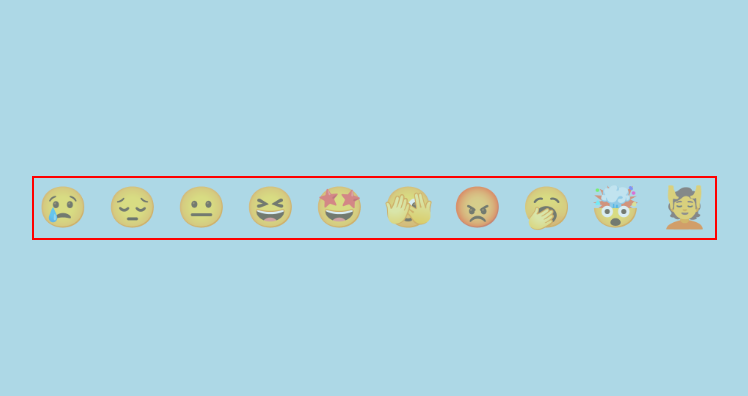
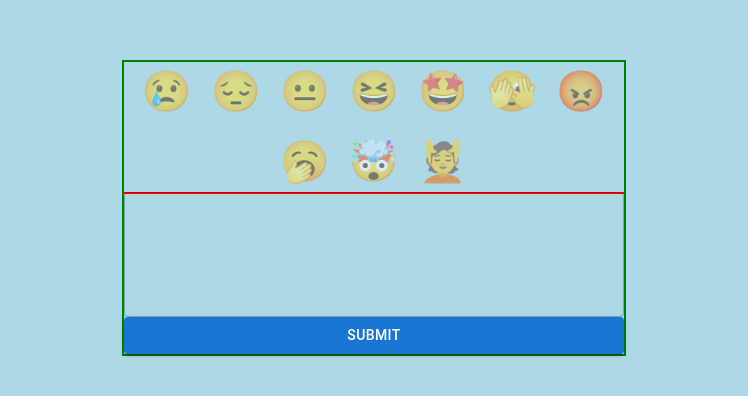
Before and after one commit to FiorenNathasia/kumo-frontend, a React (Vite) app: page /mood in a window 1280 px wide. Shown: the part 192-588 px from the top of the page, without its empty margins (266-1014 px from the left). Built offline with nearby package versions, Linux system fonts and the light colour scheme; sample sign-in values are in the browser's storage.

Commit message:
Add submit entry

```diff
--- a/src/pages/Moodpage.jsx
+++ b/src/pages/Moodpage.jsx
@@ -1,4 +1,5 @@
 import { useState } from "react";
+import { useNavigate } from "react-router-dom";
 import axios from "axios";
 import { Box, Link, Typography, TextField, Stack, Button } from "@mui/material";
 import MoodSelector from "../components/MoodSelector/MoodSelector";
@@ -8,6 +9,7 @@ function Moodpage() {
   const [journal, setJournal] = useState("");
   const [isSaving, setIsSaving] = useState(false);
   const [error, setError] = useState(null);
+  const navigate = useNavigate();
 
   const handleJournal = (newJournal) => {
     setJournal(newJournal);
@@ -17,18 +19,19 @@ function Moodpage() {
     setIsSaving(true);
     const token = localStorage.getItem("accessToken");
     const entry = {
-      selectedMoods,
-      journal,
+      text: journal,
+      moods: selectedMoods,
     };
     try {
       const { data } = await axios.post(
-        `${import.meta.env / VITE_API_URL}/api/entry/newentry`,
+        `${import.meta.env.VITE_API_URL}/api/entry/newentry`,
         entry,
         { headers: { Authorization: "Bearer " + token } }
       );
+      console.log("API URL:", import.meta.env.VITE_API_URL);
       navigate("/");
     } catch (error) {
-      setError(error.respose.data.message);
+      console.log(error);
     }
     setIsSaving(false);
   };
@@ -51,13 +54,33 @@ function Moodpage() {
           sx={{
             display: "flex",
             flexDirection: "column",
-            outline: "2px red solid",
+            outline: "2px green solid",
+            width: { xs: 340, md: 500 },
           }}
         >
-          <MoodSelector
-            selectedMoods={selectedMoods}
-            setSelectedMoods={setSelectedMoods}
+          <Box
+            sx={{
+              display: "flex",
+              flexDirection: "column",
+              outline: "2px red solid",
+            }}
+          >
+            <MoodSelector
+              selectedMoods={selectedMoods}
+              setSelectedMoods={setSelectedMoods}
+            />
+          </Box>
+          <TextField
+            variant="outlined"
+            fullWidth
+            multiline
+            minRows={4}
+            value={journal}
+            onChange={(e) => setJournal(e.target.value)}
           />
+          <Button variant="contained" onClick={handleSubmit}>
+            Submit
+          </Button>
         </Box>
       </Box>
     </>
```
